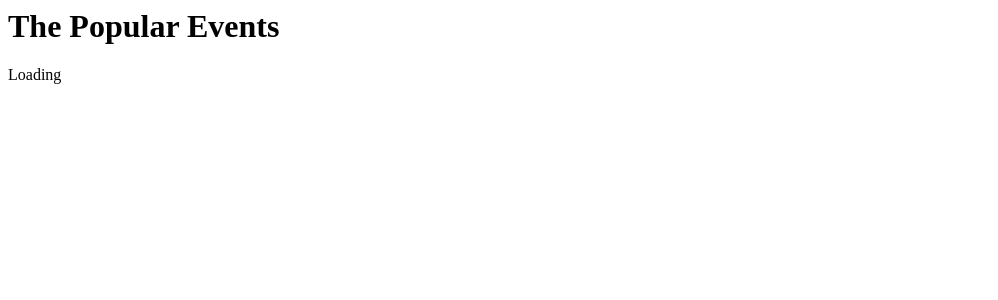
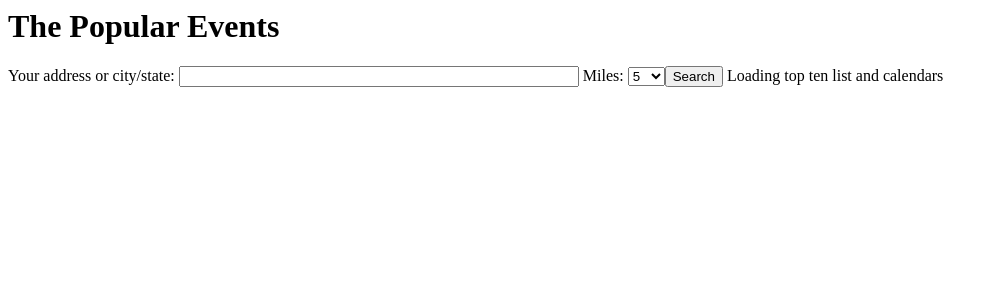
Before and after one commit to pythonwebcoder/thepopularevents, a Django app: page / in a window 1280 px wide. Shown: the top 300 px of the page, without its empty margins (0-998 px from the left). Run offline with Django 3.2, Linux system fonts and the light colour scheme; some libraries are stand-ins or nearby versions.

Commit message:
search based on address/radius

```diff
--- a/requirements.txt
+++ b/requirements.txt
@@ -7,3 +7,4 @@ pytz==2017.3
 six==1.10.0
 requests
 gunicorn
+django-sslserver
--- a/thepopularevents/settings.py
+++ b/thepopularevents/settings.py
@@ -35,7 +35,8 @@ INSTALLED_APPS = [
     'django.contrib.sessions',
     'django.contrib.messages',
     'django.contrib.staticfiles',
-    'thepopularevents'
+    'thepopularevents',
+    'sslserver'
 ]
 
 MIDDLEWARE = [
@@ -123,3 +124,4 @@ USE_TZ = True
 STATIC_URL = '/static/'
 
 MEETUPAPIKEY = os.environ.get('MEETUPAPIKEY')
+GOOGLEAPIKEY = os.environ.get("GOOGLEAPIKEY")
--- a/thepopularevents/templates/index.html
+++ b/thepopularevents/templates/index.html
@@ -3,6 +3,9 @@
 <script src="https://code.jquery.com/jquery-3.2.1.min.js"></script>
 <script src="https://cdnjs.cloudflare.com/ajax/libs/moment.js/2.19.2/moment.min.js"></script>
 <script src="https://cdnjs.cloudflare.com/ajax/libs/lodash.js/4.17.4/lodash.min.js"></script>
+<script>
+var googleapikey = '{{ googleapikey }}';
+</script>
 {% verbatim %}
 <script>
 $(function() {
@@ -52,9 +55,10 @@ settingsMixin = {methods: {
     items = ['food', 'happy hour', 'snacks', 'appetizer']
     returnTrue = false;
     $.each(items, function(i, item) {
+      try {
       if (description.toLowerCase().indexOf(item) > -1) {
         returnTrue = true;
-      }
+      }} catch(err) {}
     })
     return returnTrue;
   }
@@ -108,15 +112,37 @@ dayOfMonth: moment().date(),
 endOfMonth: moment().endOf('month').date(),
 nextMonthEndOfMonth: moment().add(1, 'months').startOf('month').endOf('month').date(),
 eventsByDay: {},
-topTenEvents: []
+topTenEvents: [],
+usersPosition: {},
+usersCity: '',
+radius: 5,
 },
 created: function() {
-$.get('/get_events/', function(data) {
-app.eventsByDay = data.most_popular_events_per_day;
-app.topTenEvents = data.top_ten_events;
-})
+  navigator.geolocation.getCurrentPosition(this.setUsersPosition)
+
 },
+methods: {
+  setUsersPosition: function(position) {
+    this.usersPosition = {'lat': position.coords.latitude, 'lng': position.coords.longitude}
+    $.get('https://maps.googleapis.com/maps/api/geocode/json?latlng='+this.usersPosition.lat+','+this.usersPosition.lng+'&key='+googleapikey, function(data) {
+      app.usersCity = data['results'][0]['formatted_address'];
+      console.log(data['results'][0]['formatted_address'])
+      app.search();
+    })
+  },
+  search: function() {
+    app.eventsByDay = {};
+    app.topTenEvents = [];
+    $.get('https://maps.googleapis.com/maps/api/geocode/json?address='+app.usersCity, function(data) {
+      app.usersPosition = data.results[0].geometry.location;
+      $.get('/get_events/?radius='+$('#radius option:selected').text()+'&lat='+app.usersPosition.lat+'&lng='+app.usersPosition.lng, function(data) {
+      app.eventsByDay = data.most_popular_events_per_day;
+      app.topTenEvents = data.top_ten_events;
+      })
+    })
 
+  }
+}
 })
 })
 
@@ -133,12 +159,16 @@ width:100%;
 p {
   margin:0;
 }
+#users-address {
+  width:400px;
+}
 </style>
 </head>
 <body>
 <div id="app">
 
 <h1>The Popular Events</h1>
+Your address or city/state: <input id="users-address" type="text" v-model="usersCity" /> Miles: <select id="radius" v-model="radius"><option v-for="m in [5,10,15,20]">{{ m }}</option></select><button v-on:click="search">Search</button>
 <template v-if="topTenEvents.length > 0">
   Must have food: <input type="checkbox" v-model="searchSettings.mustHaveFood" />
 <h2>Top Ten Events</h2>
@@ -148,7 +178,7 @@ p {
 <calendar v-bind:search-settings="searchSettings" v-bind:month="currentMonth" v-bind:year-and-month="yearAndMonth" v-bind:day-of-week="dayOfWeek" v-bind:last-day-of-month-day-of-week="lastDayOfMonthDayOfWeek" v-bind:day-of-month="dayOfMonth" v-bind:end-of-month="endOfMonth" v-bind:events-by-day="eventsByDay"></calendar>
 <calendar v-bind:search-settings="searchSettings" v-bind:month="nextMonth" v-bind:year-and-month="nextYearAndMonth" v-bind:day-of-week="nextMonthDayOfWeek" v-bind:last-day-of-month-day-of-week="nextMonthLastDayOfMonthDayOfWeek" v-bind:day-of-month="1" v-bind:end-of-month="nextMonthEndOfMonth" v-bind:events-by-day="eventsByDay"></calendar>
 </template>
-<template v-else>Loading</template>
+<template v-else>Loading top ten list and calendars</template>
 {% endverbatim %}
 </div>
 </body></html>
--- a/thepopularevents/views.py
+++ b/thepopularevents/views.py
@@ -4,15 +4,16 @@ import settings
 import requests
 
 def home_page(request):
-    return render(request, 'index.html', {})
+    return render(request, 'index.html', {'googleapikey': settings.GOOGLEAPIKEY})
 
 def get_events(request):
     import requests
     if not settings.MEETUPAPIKEY:
         return JsonResponse({'success': False, 'error': 'MEETUPAPIKEY environment variable not set'})
 
-    events_url = 'https://api.meetup.com/find/upcoming_events?page=2000&key=%s&end_date_range=2020-12-30T00:00:00' % (settings.MEETUPAPIKEY)
+    events_url = 'https://api.meetup.com/find/upcoming_events?radius=%s&lat=%s&lon=%s&page=2000&key=%s&end_date_range=2020-12-30T00:00:00' % (request.GET.get('radius'), request.GET.get('lat'), request.GET.get('lng'),settings.MEETUPAPIKEY)
     print events_url
+    print requests.get(events_url)
     events = requests.get(events_url).json()['events']
     top_ten_events = sorted([y for y in events], key=lambda t: t.get('yes_rsvp_count'), reverse=True)[:10]
     days_to_events = dict([(x, sorted([y for y in events if y.get('local_date') == x], key=lambda t: t.get('yes_rsvp_count'), reverse=True)) for x in [row.get("local_date") for row in events]])
```
